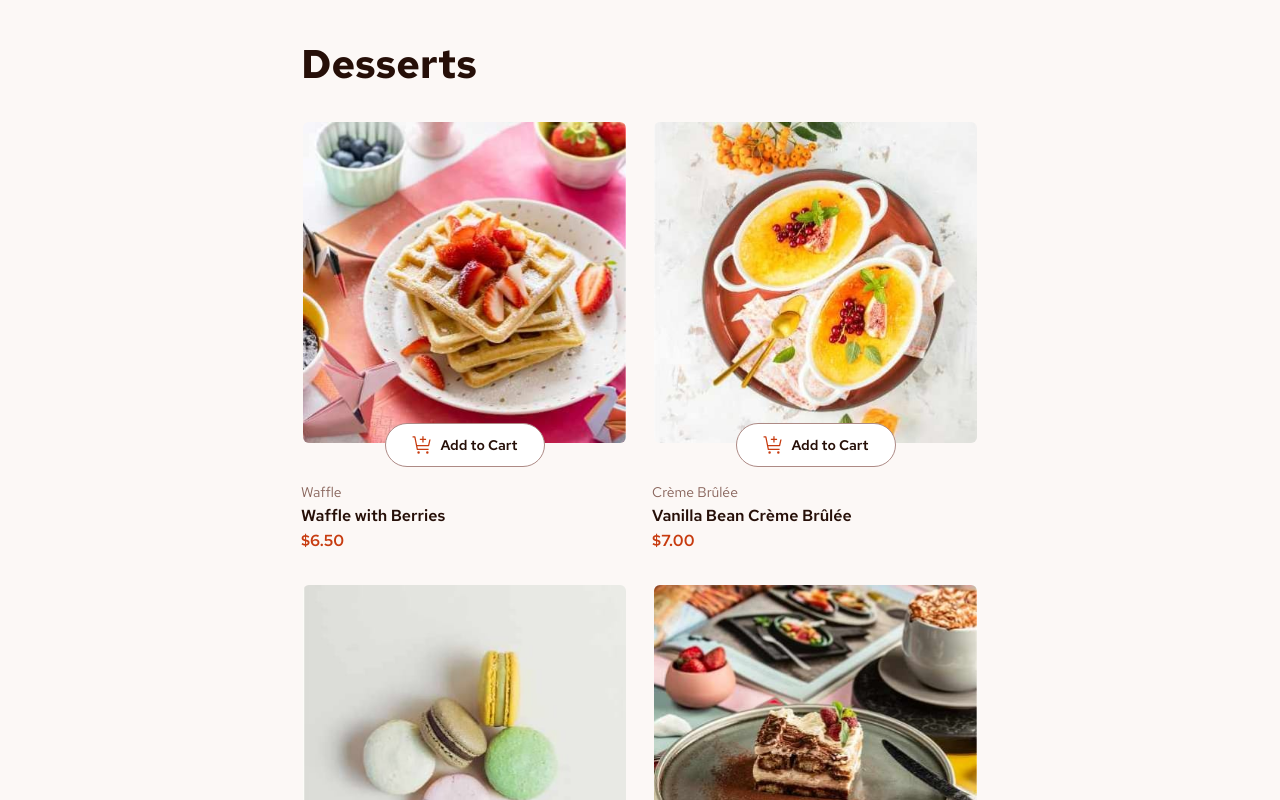
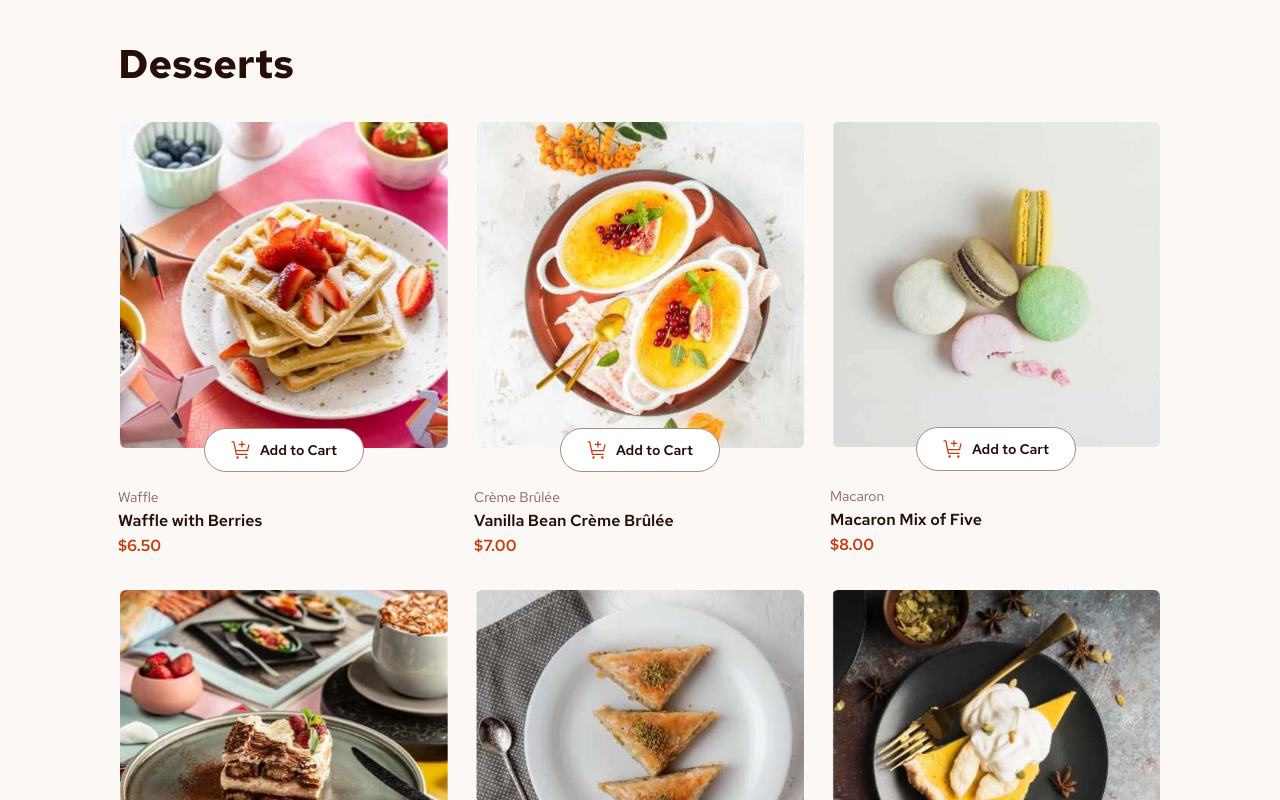
Before and after one commit to AdamHaniff/Product-List-With-Cart, a React (Create React App) app: page / in a window 1280 px wide. Shown: the top 800 px of the page. Built offline with nearby package versions, Linux system fonts and the light colour scheme.

Commit message:
Created 768px media query

```diff
--- a/src/css/main.css
+++ b/src/css/main.css
@@ -398,6 +398,14 @@ body {
 }
 
 @media only screen and (min-width: 35.9375em) {
+  @keyframes slide-up {
+    from {
+      top: 100%;
+    }
+    to {
+      top: 50%;
+    }
+  }
   .app {
     padding: 4rem;
   }
@@ -406,11 +414,24 @@ body {
     grid-template-columns: repeat(2, 1fr);
     gap: 3.2rem 2.4rem;
   }
+  .dessert__image-container {
+    max-width: 33.2rem;
+  }
   .cart {
     max-width: initial;
   }
   .modal {
+    border-radius: 1.2rem;
     width: calc(100% - 8rem);
+    bottom: initial;
+    top: 50%;
+    left: 50%;
+    transform: translate(-50%, -50%);
+  }
+}
+@media only screen and (min-width: 48em) {
+  .desserts__container {
+    grid-template-columns: repeat(3, 1fr);
   }
 }
 .dessert__img--added {
--- a/src/main.scss
+++ b/src/main.scss
@@ -533,6 +533,17 @@ body {
 
 // ************ 575px LAYOUT ************
 @media only screen and (min-width: 35.9375em) {
+  // ************ ANIMATIONS ************
+  @keyframes slide-up {
+    from {
+      top: 100%;
+    }
+    to {
+      top: 50%;
+    }
+  }
+
+  // **************** APP ****************
   .app {
     padding: $spacing-500;
   }
@@ -546,6 +557,13 @@ body {
     }
   }
 
+  // ************** DESSERT **************
+  .dessert {
+    &__image-container {
+      max-width: 33.2rem;
+    }
+  }
+
   // *************** CART ***************
   .cart {
     max-width: initial;
@@ -553,7 +571,24 @@ body {
 
   // *************** MODAL ***************
   .modal {
+    border-radius: 1.2rem;
     width: calc(100% - 8rem);
+    bottom: initial;
+    top: 50%;
+    left: 50%;
+    transform: translate(-50%, -50%);
+  }
+}
+
+// ************ TABLET LAYOUT ************
+
+// ************ 768px LAYOUT ************
+@media only screen and (min-width: 48em) {
+  // ************* DESSERTS *************
+  .desserts {
+    &__container {
+      grid-template-columns: repeat(3, 1fr);
+    }
   }
 }
 
```
Also changed, not shown: 1 other file (tests, documents, lock files or other folders).
